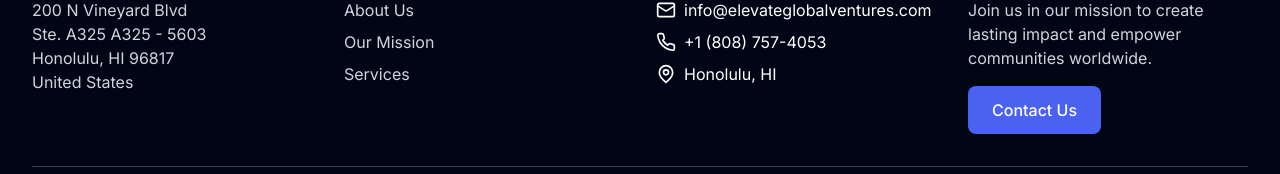
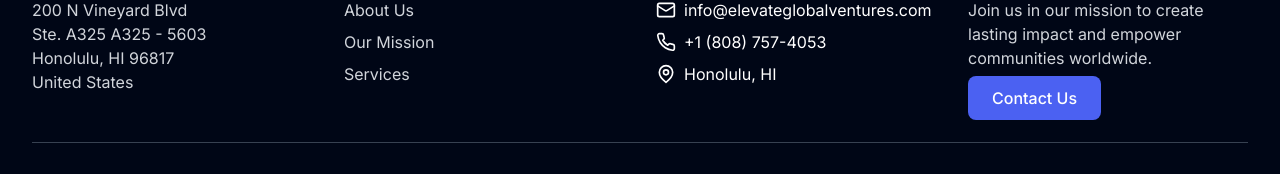
Before and after one commit to daisuke-ai/Elevate-Global-Ventures, a React (Vite) app: page / in a window 1280 px wide. Shown: the part 3682-3856 px from the top of the page. Built offline with nearby package versions, Linux system fonts and the light colour scheme.

Commit message:
fixing navigation footer

```diff
--- a/src/components/Footer.tsx
+++ b/src/components/Footer.tsx
@@ -40,7 +40,7 @@
           <div>
             <h3 className="text-xl font-semibold mb-4">Get Involved</h3>
             <p className="text-gray-300 mb-4">Join us in our mission to create lasting impact and empower communities worldwide.</p>
-            <button className="btn-primary">Contact Us</button>
+            <a href="/contact" className="btn-primary">Contact Us</a>
           </div>
         </div>
         <div className="mt-8 pt-8 border-t border-gray-700 flex flex-col md:flex-row justify-between items-center">
```
